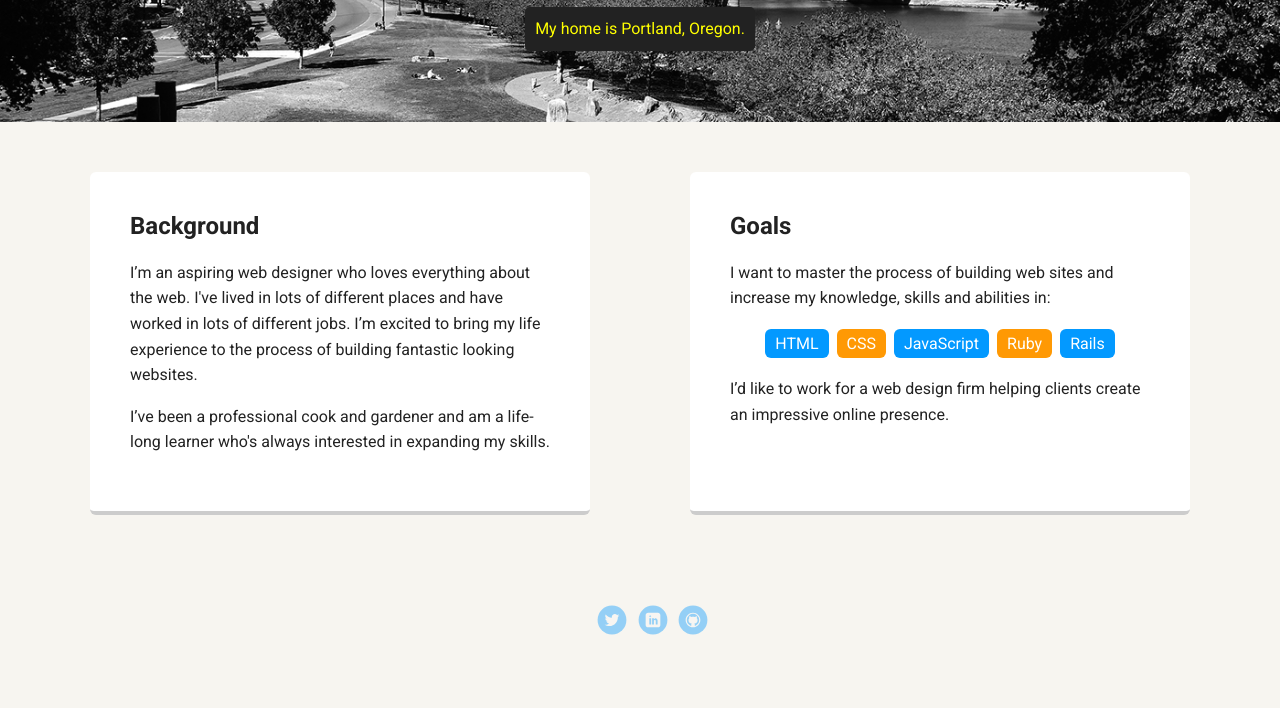
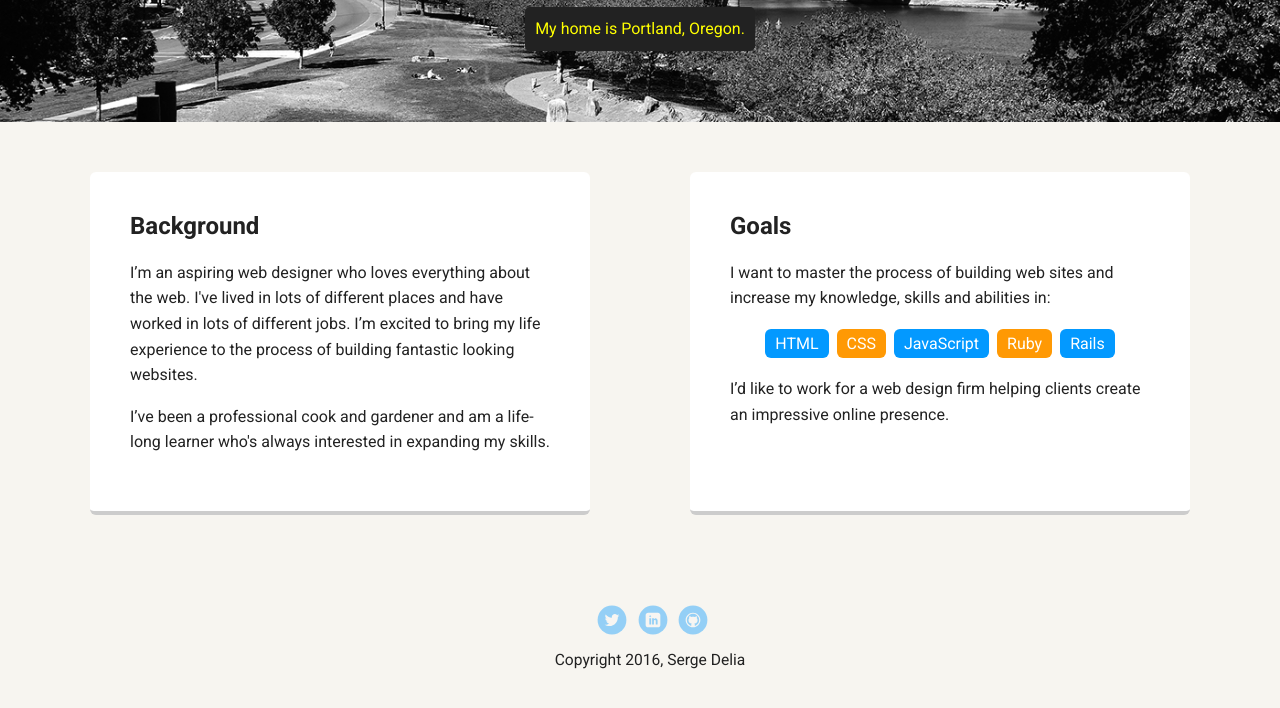
Before and after one commit to Serge716/portfolio, a plain HTML site: page index.html in a window 1280 px wide. Shown: the part 348-1056 px from the top of the page. Drawn offline with Linux system fonts and the light colour scheme; a web font is replaced by a local one.

Commit message:
Added copyright

```diff
--- a/index.html
+++ b/index.html
@@ -49,7 +49,7 @@
         <li><a href="#" class="social linkedin">LinkedIn</a></li>
         <li><a href="#" class="social github">Github</a></li>
       </ul>
-
+      <p class="copyright">Copyright 2016, Serge Delia</p>
     </footer>
   </body>
   </html>
```
